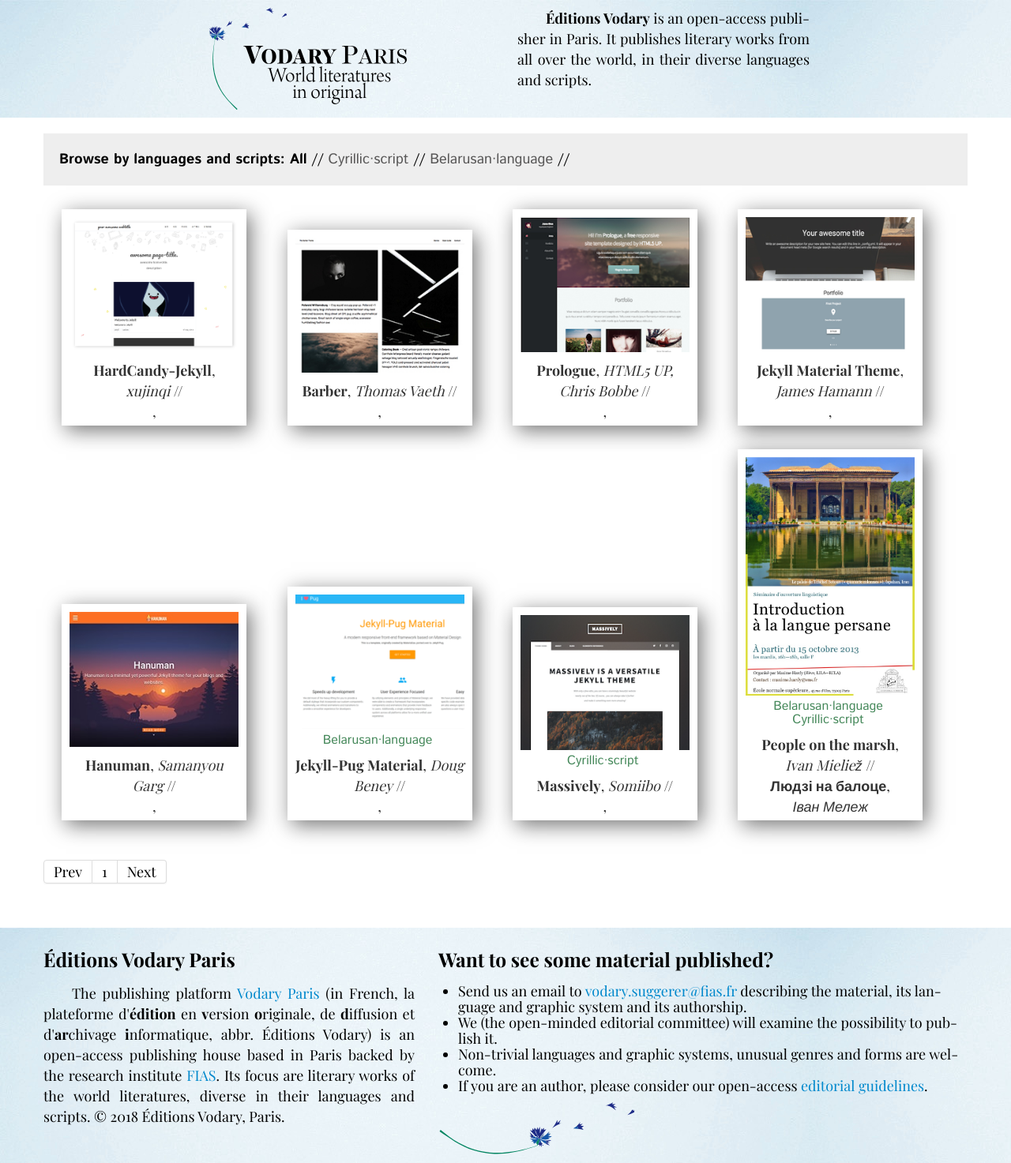
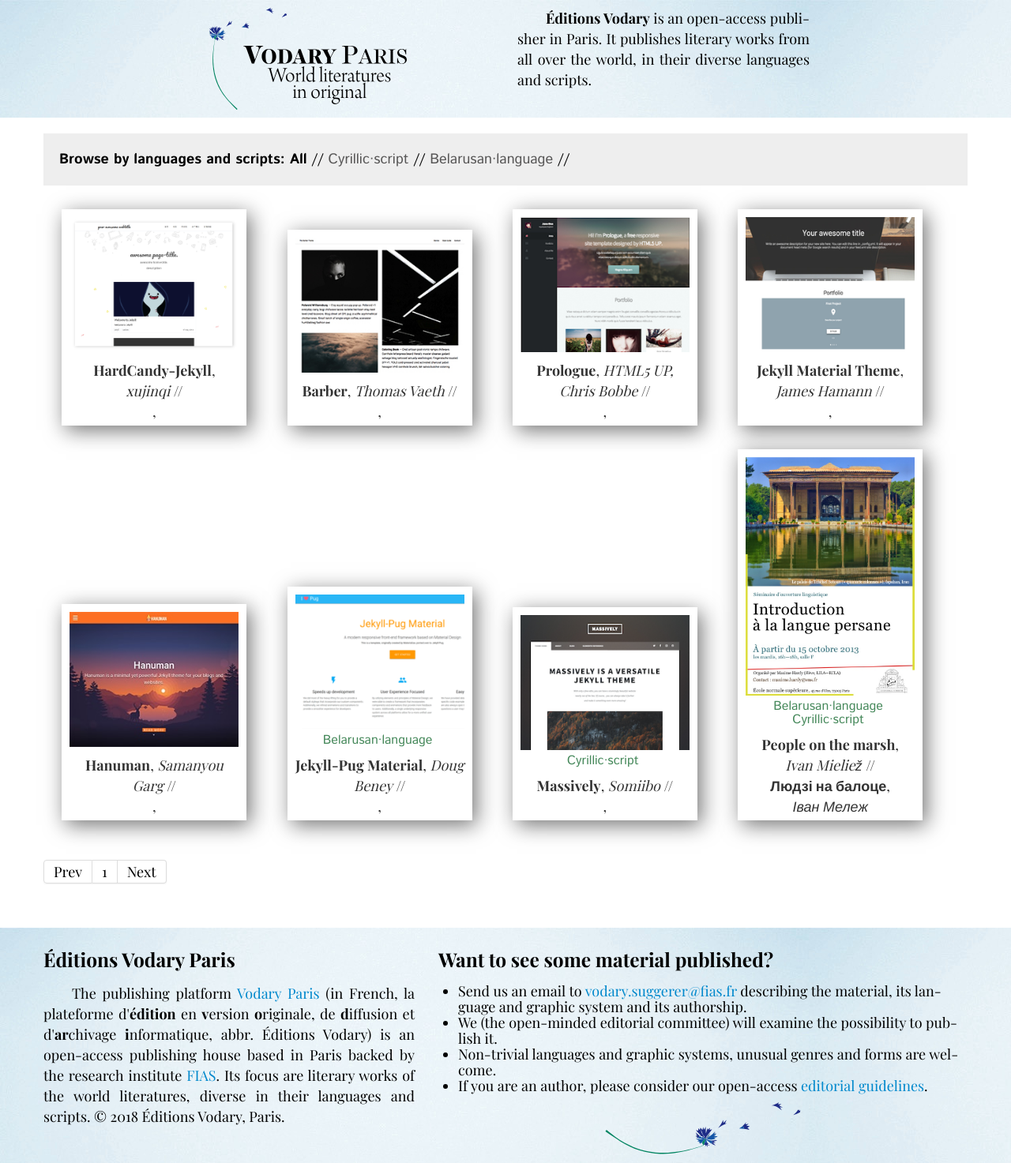
Before and after one commit to mlare/vodary, a Jekyll site: the page built from index.html, in a window 1280 px wide. Shown: the whole page at 79% size. Built offline with Jekyll 4.4.1, drawn with Linux system fonts in a browser that asks for light colours; some web fonts are replaced; Markdown is read by kramdown in place of the engine named in the settings; the list of posts is cut into pages by our own code.

Commit message:
Update footer.html

```diff
--- a/_includes/footer.html
+++ b/_includes/footer.html
@@ -25,7 +25,7 @@
          <li>If you are an author, please con­si­der our open-access <a href="https://fias.fr/publishing">edi­to­ri­al guide­lines</a>.</li>
        </ul>
 
-       <div><img src="/assets/img/logohor.svg" width="250px";>
+       <div><img src="/assets/img/logohor.svg" width="250px" style="display: block; margin-left: auto; margin-right: auto;";>
        </div>
      </div>
 
```
